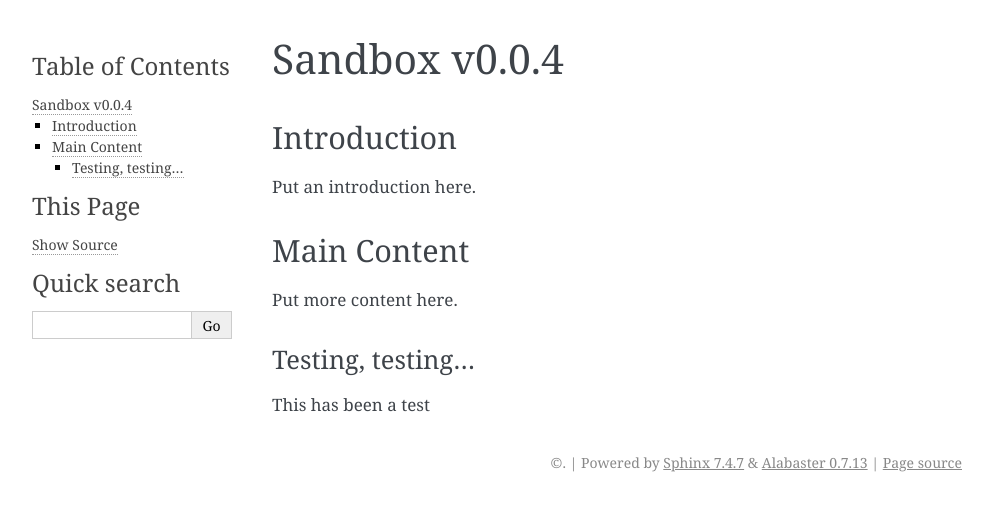
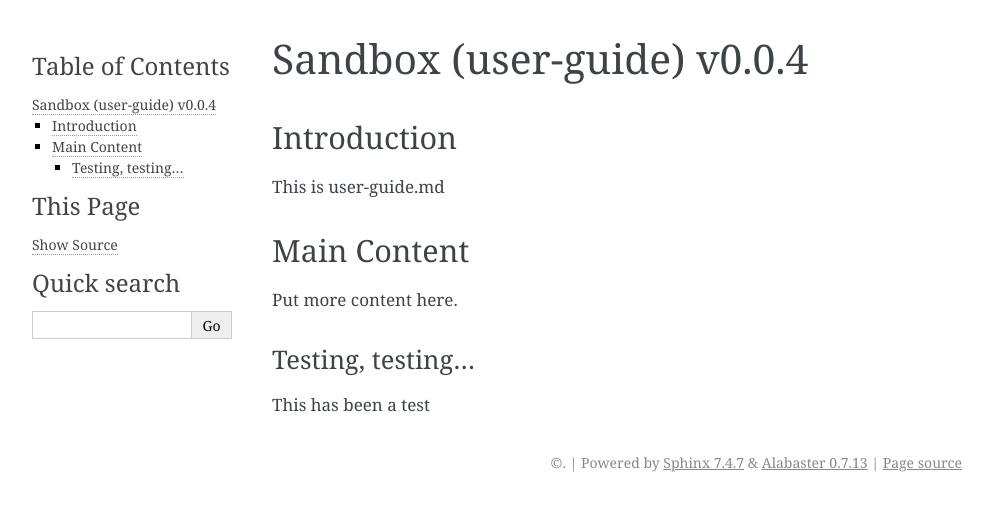
Before and after one commit to DocBohn/rtd-sandbox, a Sphinx documentation site: the page built from docs/user-guide.md, in a window 1280 px wide. Shown: the top 511 px of the page, without its empty margins (148-1141 px from the left). Built offline with Sphinx 7.4.7, drawn with Linux system fonts in a browser that asks for light colours.

Commit message:
Update user-guide.md

```diff
--- a/docs/user-guide.md
+++ b/docs/user-guide.md
@@ -1,7 +1,7 @@
-# Sandbox v0.0.4
+# Sandbox (user-guide) v0.0.4
 
 ## Introduction
-Put an introduction here.
+This is user-guide.md
 
 ## Main Content
 Put more content here.
```
